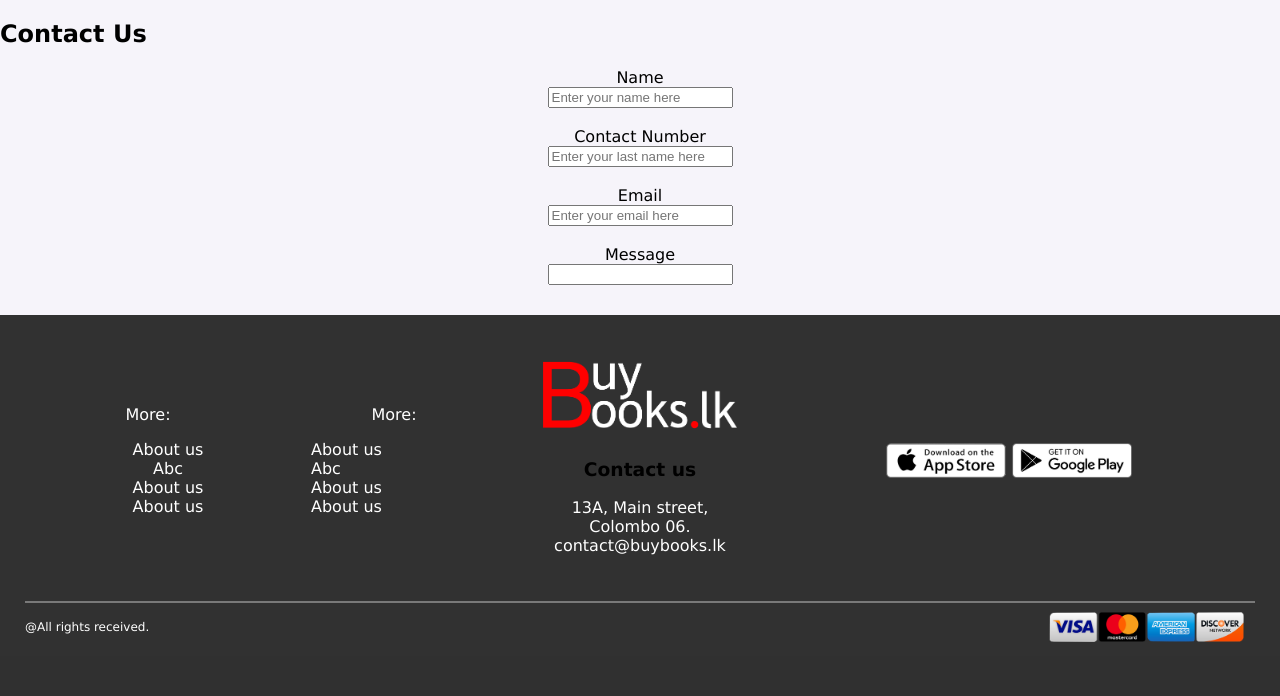
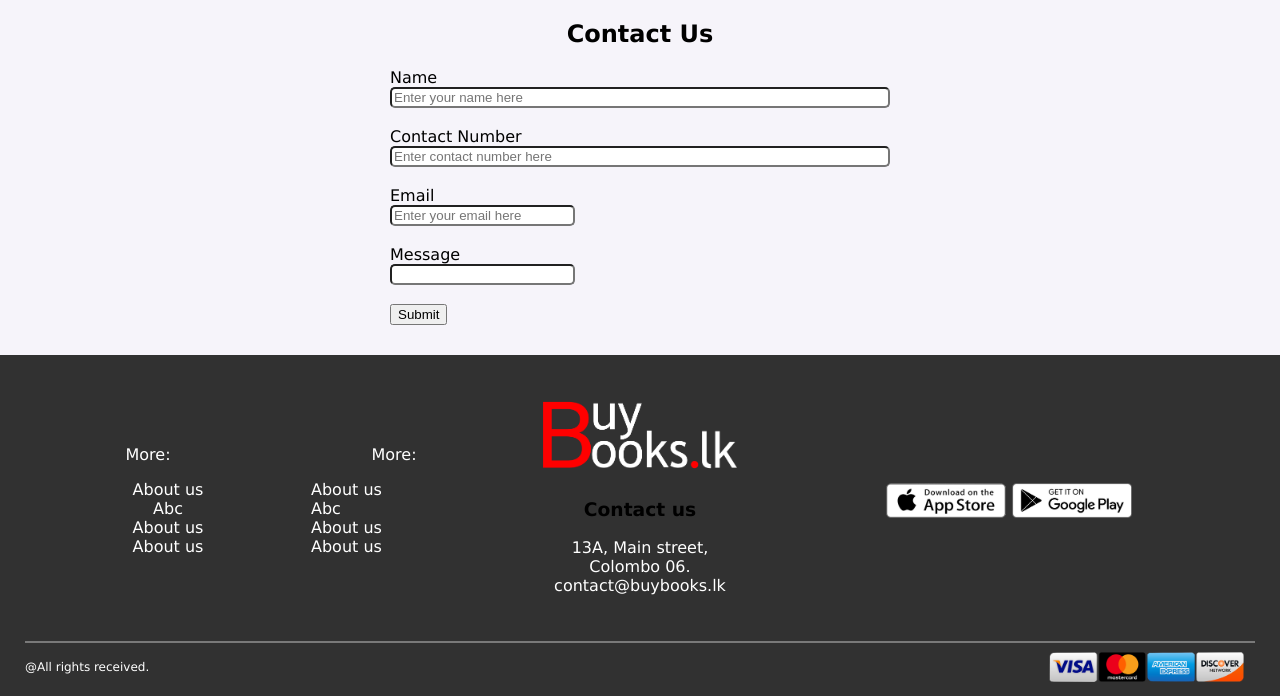
Before and after one commit to Avdunusinghe/MLB_PG.04.02_04-Online-BookStore, a PHP site: page /contactus.html in a window 1280 px wide. Shown: the part 200-896 px from the top of the page. Before the commit the page ends 842 px from the top, so only its background shows below. Run offline with PHP 8.4, Linux system fonts and the light colour scheme.

Commit message:
contactus

```diff
--- a/src/Styles/contactus.css
+++ b/src/Styles/contactus.css
@@ -1,7 +1,20 @@
-#contactus_s{
+.contactus_s{
     display:inline-block;
     text-align:left;
+
 }
 #name_s{
-    border-radius: 10px;
+    border-radius: 5px;
+    width: 500px;
+
 }
+#cnum_s{
+    border-radius: 5px;
+    width: 500px;
+}
+#emailAdd{
+    border-radius: 5px;
+}
+#mess{
+    border-radius: 5px;
+}
--- a/src/contactus.html
+++ b/src/contactus.html
@@ -6,6 +6,7 @@
         <title>Buybooks</title>
         <link rel="stylesheet" href="../src/Styles/style.css">
         <link rel="stylesheet" href="../src/Styles/slideShow.css">
+        <link rel="stylesheet" href="../src/Styles/contactus.css">
         <script src="../src/js/Home.js"></script>
     </head>
     <body>
@@ -50,19 +51,21 @@
 
       </nav>
       <!----------------------End of header section--------------------------------->
+<center>
+      <h2>Contact Us</h2>
 
-      <h2>Contact Us</h2>
-      <center>
-      <div id="contactus_s">
+      <div class="contactus_s">
       <form   action="#" target="_self" method="POST" onsubmit=>
       Name<br><input type="text" id="name_s" name="name_s" ; placeholder="Enter your name here" required><br><br>
-      Contact Number<br><input type="text" id="cnum_s" name="cnum_s" pattern="[0-9]{10}" placeholder="Enter your last name here" required><br><br>
+      Contact Number<br><input type="text" id="cnum_s" name="cnum_s" pattern="[0-9]{10}" placeholder="Enter contact number here" required><br><br>
       Email<br><input type="email" id="emailAdd" name="emailAdd" pattern="[a-zA-Z0-9._%+-]+@[a-z]+\.+[a-z]{2,3}" placeholder="Enter your email here" required><br><br>
-      Message<br><input type="text" >
-    </center>
+      Message<br><input type="text" id="mess" ><br><br>
+      <input type="Submit" id="snSubmit" value="Submit">
     </form>
 
       </div>
+</center>
+
       <!--------------------------Footer below-------------------------------------->
         <div class="footer">
             <div class="container">
```
